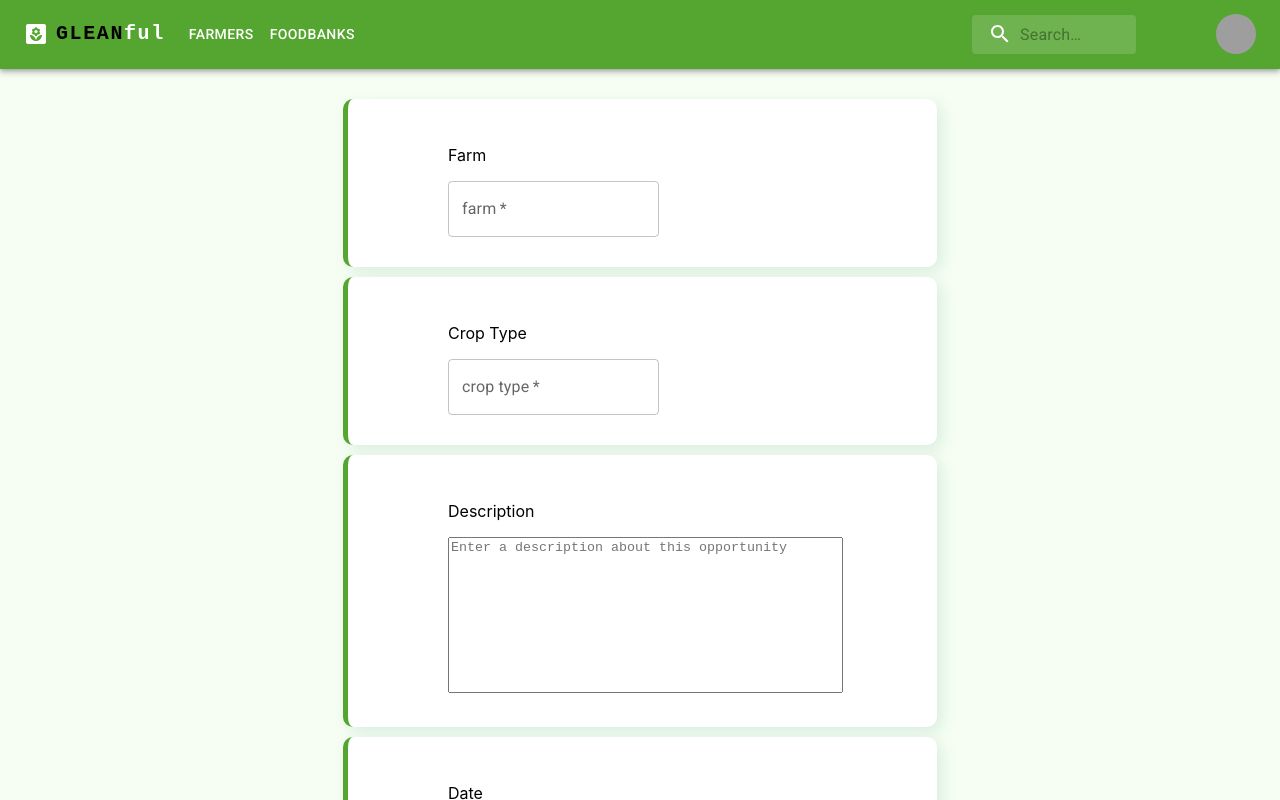
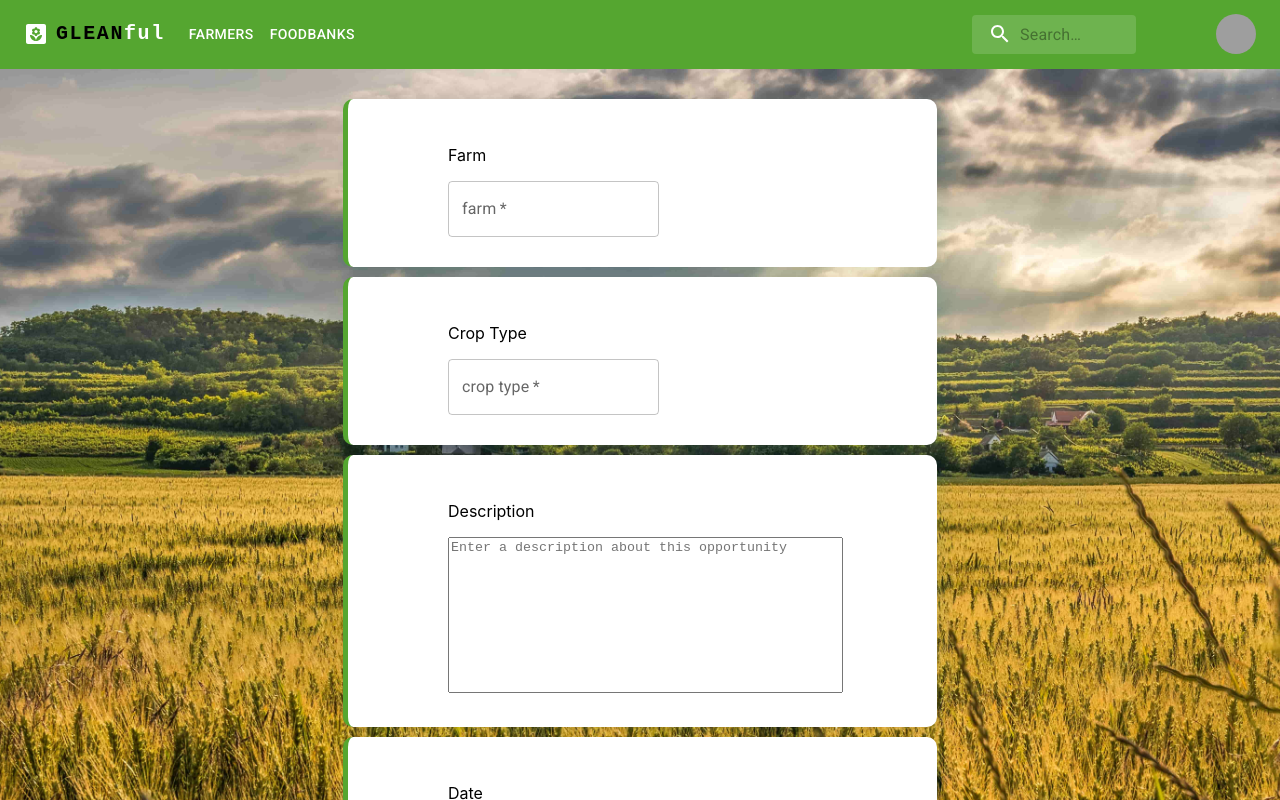
Before and after one commit to 1anakin20/earth-day, a React (Create React App) app in the folder frontend/: page /new_post in a window 1280 px wide. Shown: the top 800 px of the page. Built offline with nearby package versions, Linux system fonts and the light colour scheme; grey boxes are pictures that could not be loaded.

Commit message:
Add background image to the page for nicer look

```diff
--- a/frontend/src/components/new-post/NewPost.css
+++ b/frontend/src/components/new-post/NewPost.css
@@ -1,5 +1,13 @@
 html {
     background-color: rgba(229, 253, 220, 0.34);
+}
+
+.new_post__background {
+    background-image: url(../../images/field_1.jpg);
+    background-size: cover;
+    background-repeat: no-repeat;
+    background-position: center;
+    background-attachment: fixed;
 }
 
 #description {
--- a/frontend/src/components/new-post/NewPost.js
+++ b/frontend/src/components/new-post/NewPost.js
@@ -33,7 +33,7 @@ const NewPost = () => {
     return (
         <div>
             <ResponsiveAppBar />
-            <form onSubmit={handleSubmit} id={"form"}>
+            <form onSubmit={handleSubmit} id={"form"} className={"new_post__background"}>
                 <Grid className={"form__grid"} container alignItems="center" justify="center" direction="column">
                     <Grid item className={"fieldset"}>
                         <p>Farm</p>
```
